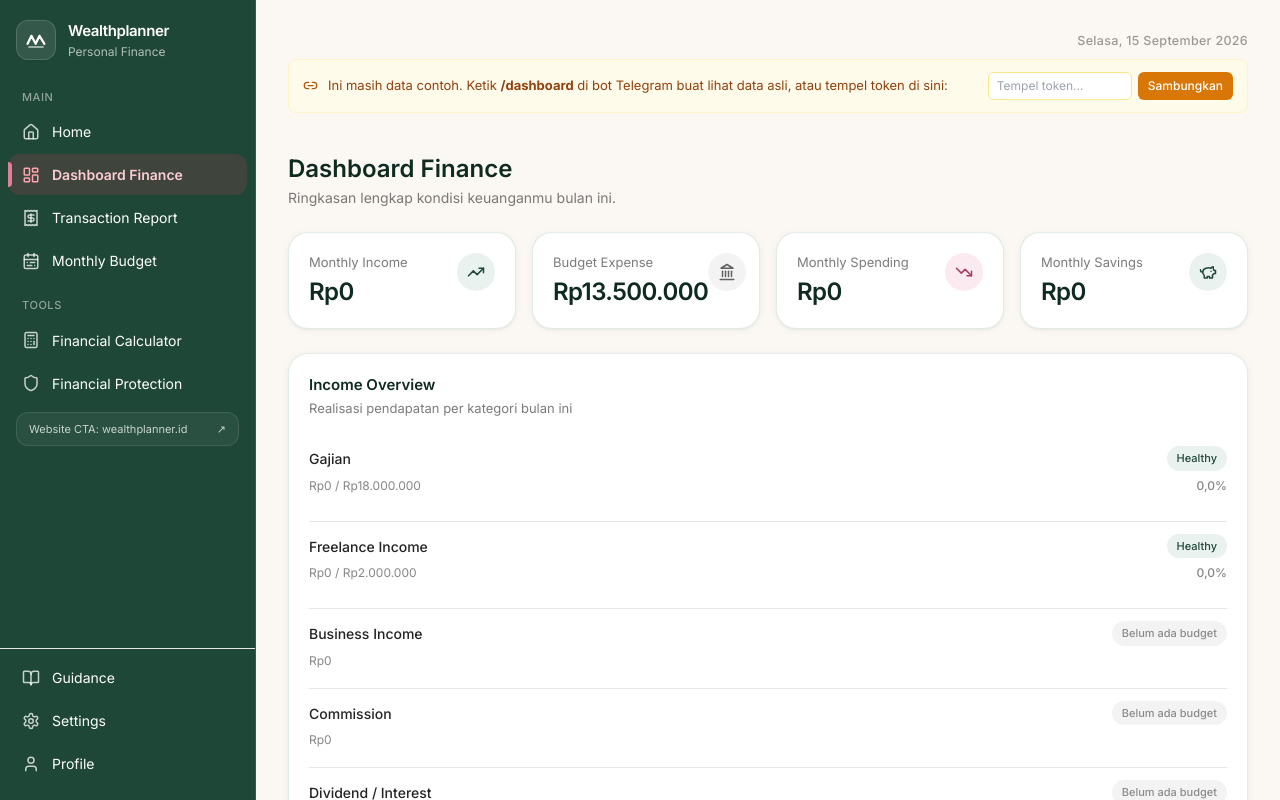
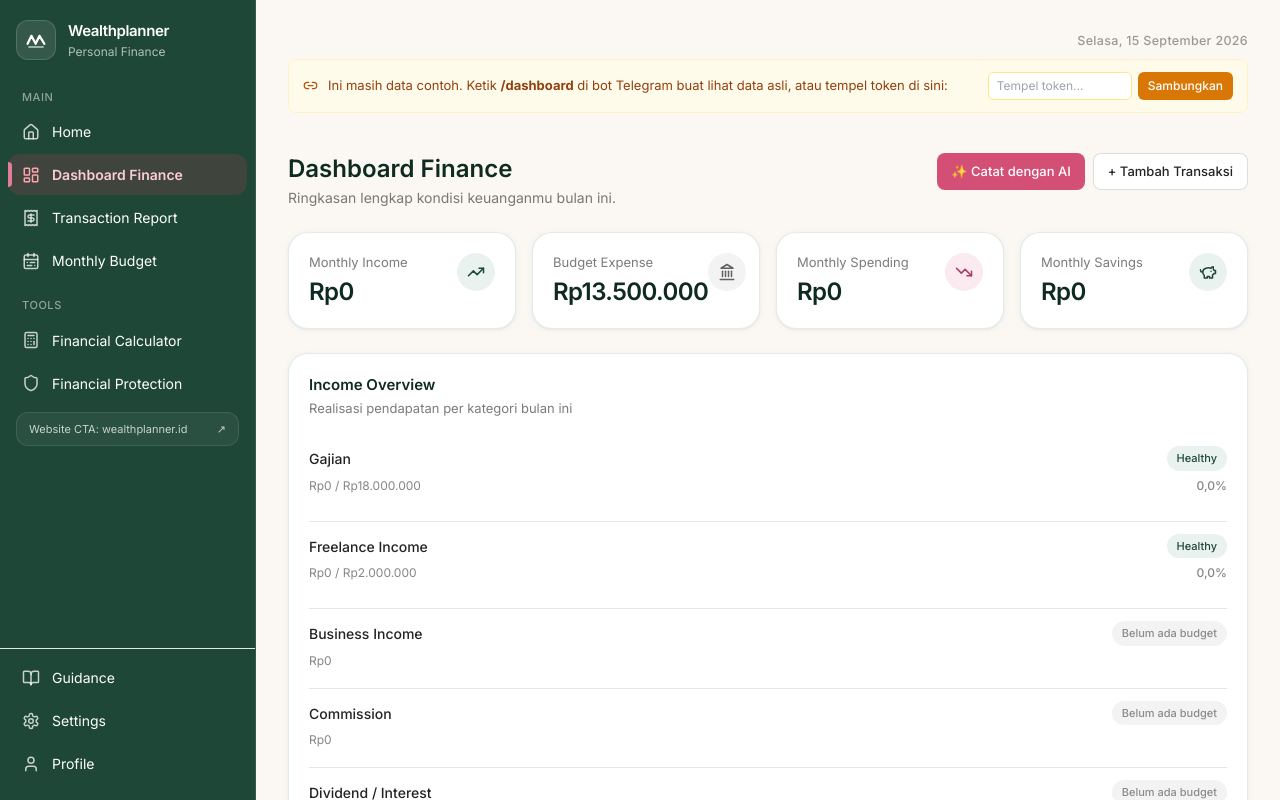
Before and after one commit to jasminework2023/personal-wealthplanner, a React (Vite) app: page /dashboard/finance in a window 1280 px wide. Shown: the top 800 px of the page. Built offline with nearby package versions, Linux system fonts and the light colour scheme; the HTML template or start-up script is replaced by a standard one.

Commit message:
Update DashboardFinance.tsx

```diff
--- a/src/pages/DashboardFinance.tsx
+++ b/src/pages/DashboardFinance.tsx
@@ -9,6 +9,7 @@ import { formatRupiah, formatCompact, formatPercent } from "../lib/format";
 import { usagePercentage, budgetStatus } from "../data/types";
 import { useFinanceData, getStoredToken } from "../lib/useFinanceData";
 import { AddItemForm } from "../components/AddItemForm";
+import { AddTransactionModal } from "../components/AddTransactionModal";
 import { usdRate } from "../data/assets";
 
 
@@ -202,6 +203,8 @@ function BudgetRow({
 export function DashboardFinance() {
   const { loading, error, isRealData, username, totalIncome, totalExpense, totalSaving, byCategory, assets } = useFinanceData();
   const [manualStocks, setManualStocks] = useState<ManualStock[]>(() => loadManualStocks());
+  const [transactionModalOpen, setTransactionModalOpen] = useState(false);
+  const [transactionMode, setTransactionMode] = useState<"manual" | "ai">("ai");
 
   useEffect(() => {
     localStorage.setItem(MANUAL_STOCKS_KEY, JSON.stringify(manualStocks));
@@ -228,9 +231,15 @@ export function DashboardFinance() {
     <div className="flex flex-col gap-6">
       <DataStatusBanner isRealData={isRealData} username={username} error={error} />
 
-      <div>
-        <h1 className="text-2xl font-semibold text-forest-900">Dashboard Finance</h1>
-        <p className="text-[14px] text-charcoal/60 mt-0.5">Ringkasan lengkap kondisi keuanganmu bulan ini.</p>
+      <div className="flex items-start justify-between gap-3 flex-wrap">
+        <div>
+          <h1 className="text-2xl font-semibold text-forest-900">Dashboard Finance</h1>
+          <p className="text-[14px] text-charcoal/60 mt-0.5">Ringkasan lengkap kondisi keuanganmu bulan ini.</p>
+        </div>
+        <div className="flex gap-2">
+          <button type="button" onClick={() => { setTransactionMode("ai"); setTransactionModalOpen(true); }} className="inline-flex items-center gap-1.5 rounded-lg bg-rose-600 px-3.5 py-2 text-[13px] font-medium text-white hover:bg-rose-700">✨ Catat dengan AI</button>
+          <button type="button" onClick={() => { setTransactionMode("manual"); setTransactionModalOpen(true); }} className="inline-flex items-center gap-1.5 rounded-lg border border-charcoal/15 bg-white px-3.5 py-2 text-[13px] font-medium hover:bg-charcoal/5">+ Tambah Transaksi</button>
+        </div>
       </div>
 
       {/* A. Ringkasan Bulanan */}
@@ -238,7 +247,7 @@ export function DashboardFinance() {
         <StatCard label="Monthly Income" value={formatRupiah(totalIncome)} icon={TrendingUp} tone="forest" />
         <StatCard
           label="Budget Expense"
-          value={budgetExpensePlan > 0 ? formatRupiah(budgetExpensePlan) : "Belum diatur"}
+          value={budgetExpensePlan > 0 ? formatRupiah(budgetExpensePlan) : "Belum Aktivasi Budget"}
           icon={Landmark}
           tone="neutral"
         />
@@ -373,6 +382,13 @@ export function DashboardFinance() {
       </ChartCard>
 
       {/* Stock Net Worth hidden in Phase 1 until live market-price data is available. */}
+
+      <AddTransactionModal
+        open={transactionModalOpen}
+        onClose={() => setTransactionModalOpen(false)}
+        initialMode={transactionMode}
+        onAdd={() => {}}
+      />
     </div>
   );
 }
```
